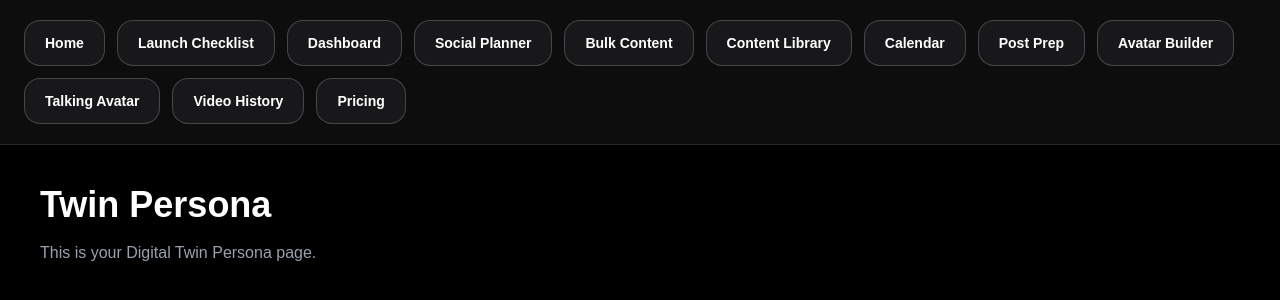
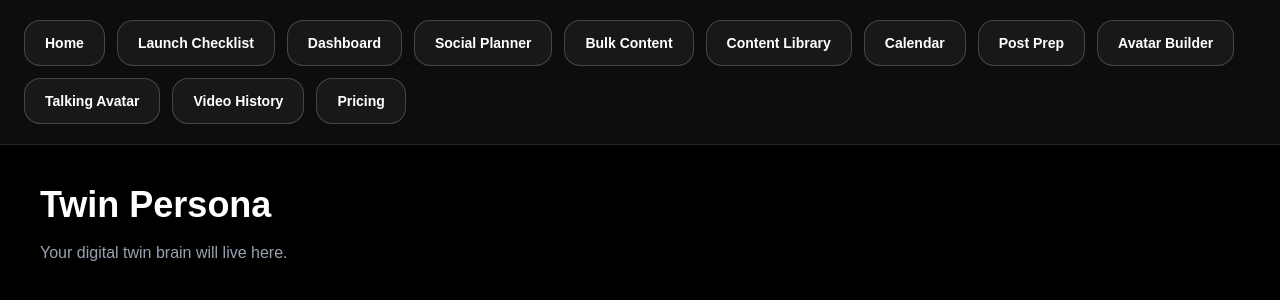
Before and after one commit to lou-delgado34/ai-cash-creator-studio, a Next.js app: page /twin-persona in a window 1280 px wide. Shown: the top 300 px of the page. Built offline with nearby package versions, Linux system fonts and the light colour scheme.

Commit message:
fix twin persona module error clean

```diff
--- a/app/twin-persona/page.tsx
+++ b/app/twin-persona/page.tsx
@@ -1,13 +1,12 @@
 "use client";
 
-import React from "react";
-
-export default function Page() {
+export default function TwinPersonaPage() {
   return (
     <main className="min-h-screen bg-black text-white p-10">
       <h1 className="text-4xl font-bold">Twin Persona</h1>
+
       <p className="mt-4 text-gray-400">
-        This is your Digital Twin Persona page.
+        Your digital twin brain will live here.
       </p>
     </main>
   );
```
